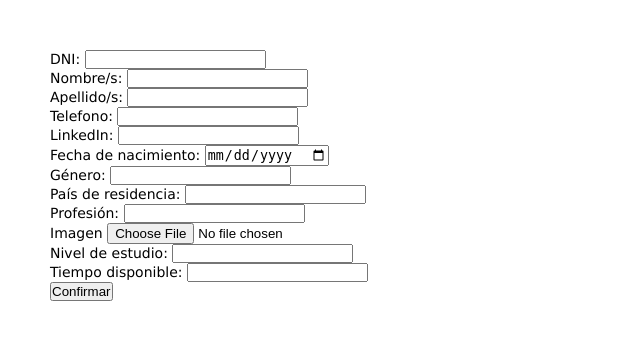
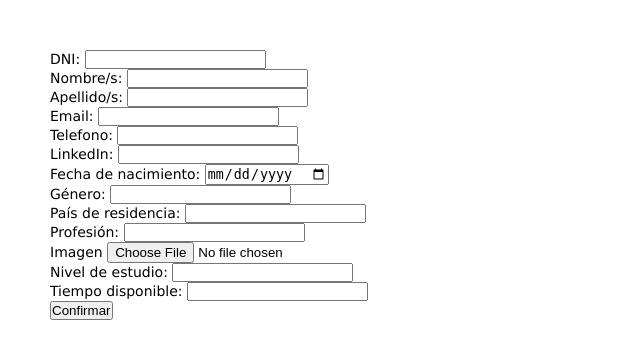
Before and after one commit to CayoWalterJulian/DH_PracticasProfesionales, a Node server app: page /aspirant/create in a window 1280 px wide. Shown: the top 359 px of the page, without its empty margins (0-640 px from the left). Run offline with Node 20, Linux system fonts and the light colour scheme; some libraries are stand-ins or nearby versions.

Commit message:
cambios para agregar de nuevo el email al aspirante

```diff
--- a/backEnd/src/controllers/aspirantController.js
+++ b/backEnd/src/controllers/aspirantController.js
@@ -37,6 +37,7 @@ const controller = {
                 DNI: req.body.DNI,
 				name: req.body.name,
                 lastname: req.body.lastname,
+                email: req.body.email,
 				phone: req.body.phone,
 				linkedin: req.body.linkedin,
 				birthdate: req.body.birthdate,
@@ -65,6 +66,7 @@ const controller = {
             DNI: req.body.DNI,
             name: req.body.name,
             lastname: req.body.lastname,
+            email: req.params.email,
             phone: req.body.phone,
             linkedin: req.body.linkedin,
             birthdate: req.body.birthdate,
--- a/backEnd/src/database/models/Aspirant.js
+++ b/backEnd/src/database/models/Aspirant.js
@@ -20,6 +20,10 @@ module.exports = (sequelize, dataTypes) => {
         },
         lastname: {
             type: dataTypes.STRING(50),
+            allowNull: false,
+        },
+        email: {
+            type: dataTypes.STRING(30),
             allowNull: false,
         },
         phone: {
--- a/backEnd/src/views/aspirantCreatePrueba.ejs
+++ b/backEnd/src/views/aspirantCreatePrueba.ejs
@@ -23,6 +23,10 @@
         <div class="label-form">
             <label for="lastname">Apellido/s:</label>
             <input type="text" id="lastname" name="lastname" >
+        </div>
+        <div class="label-form">
+            <label for="email">Email:</label>
+            <input type="text" id="email" name="email" >
         </div>
         <div class="label-form">
             <label for="phone">Telefono:</label>
--- a/backEnd/src/views/aspirantViewPruebaEdit.ejs
+++ b/backEnd/src/views/aspirantViewPruebaEdit.ejs
@@ -17,6 +17,8 @@
         <input type="text" id="name" name="name" value="<%= aspirante.name %>" required></div>
         <div><label for="lastname">Apellido/s:</label>
         <input type="text" id="lastname" name="lastname" value="<%= aspirante.lastname %>" required></div>
+        <div><label for="email">Email:</label>
+        <input type="text" id="email" name="email" value="<%= aspirante.email %>" required></div>
         <div></div><label for="phone">Telefono:</label>
         <input type="text" id="phone" name="phone" value="<%= aspirante.phone %>" required></div>
         <div><label for="linkedin">LinkedIn:</label>
```
Also changed, not shown: backEnd/public/img/aspirants/carla.jpg (added), backEnd/public/img/aspirants/joaquin.jpeg (added), backEnd/public/img/aspirants/marisol.jpeg (added), backEnd/public/img/aspirants/nataniel.jpeg (added), backEnd/public/img/aspirants/walter.jpeg (added).
